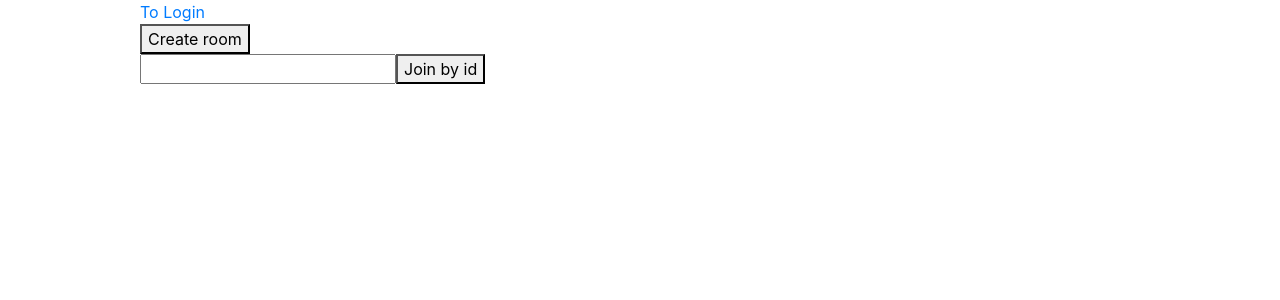
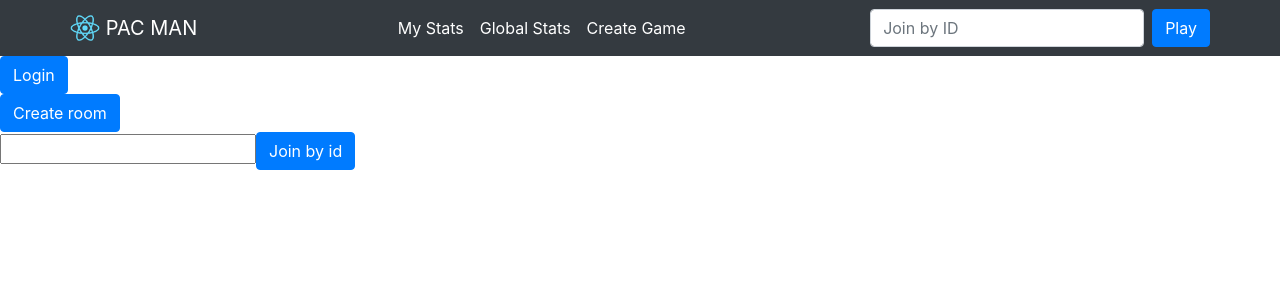
Before and after one commit to IvanPavlyk/multiplayer_pacman, a React (Create React App) app in the folder pac-web/: page / in a window 1280 px wide. Shown: the top 300 px of the page. Built offline with nearby package versions, Linux system fonts and the light colour scheme; what colyseus.js would draw is missing.

Commit message:
Add Navigation
-Add global navigation bar to all pages
-Add navigation paths to new pages

```diff
--- a/pac-web/src/components/App/App.js
+++ b/pac-web/src/components/App/App.js
@@ -2,18 +2,20 @@
 import Router from 'components/Router';
 import { BrowserRouter } from 'react-router-dom';
 import ColyseusClient from 'components/ColyseusClient';
+import NavigationBar from 'components/NavigationBar';
 
 import 'bootstrap/dist/css/bootstrap.min.css';
-import './app.css';
 
 function App() {
   return (
     <div className='App'>
-      <ColyseusClient>
-        <BrowserRouter>
-          <Router/>
-        </BrowserRouter>
-      </ColyseusClient>
+      <NavigationBar>
+        <ColyseusClient>
+          <BrowserRouter>
+            <Router/>
+          </BrowserRouter>
+        </ColyseusClient>
+      </NavigationBar>
     </div>
   );
 }
--- /dev/null
+++ b/pac-web/src/components/NavigationBar/NavigationBar.js
@@ -0,0 +1,39 @@
+import React from 'react';
+import {Navbar, Nav, Container, Form, FormControl, Button} from 'react-bootstrap';
+import './style.css';
+
+const NavigationBar = (props) => {
+  return( <div>
+    <Navbar bg='dark'>
+      <Container>
+        <Navbar.Brand href='#home'>
+          <img
+            alt=''
+            src='/logo192.png'
+            width='30'
+            height='30'
+            className='d-inline-block align-top'
+          />{' '}
+          <span className='navigation-text'>PAC MAN</span>
+        </Navbar.Brand>
+        <Nav>
+          <Nav.Link className='navigation-text'>My Stats</Nav.Link>
+          <Nav.Link className='navigation-text'>Global Stats</Nav.Link>
+          <Nav.Link className='navigation-text'>Create Game</Nav.Link>
+        </Nav>
+        <Form className='d-flex'>
+          <FormControl
+            type='search'
+            placeholder='Join by ID'
+            className='mr-2'
+            aria-label='Search'
+          />
+          <Button>Play</Button>
+        </Form>
+      </Container>
+    </Navbar>
+    {props.children}
+  </div>);
+};
+
+export default NavigationBar;
--- /dev/null
+++ b/pac-web/src/components/NavigationBar/index.js
@@ -0,0 +1 @@
+export { default } from './NavigationBar.js';
--- /dev/null
+++ b/pac-web/src/components/NavigationBar/style.css
@@ -0,0 +1,3 @@
+.navigation-text{
+    color: white !important;
+}
--- a/pac-web/src/pages/Home/Home.js
+++ b/pac-web/src/pages/Home/Home.js
@@ -1,7 +1,7 @@
 import React, { useState } from 'react';
-import { Link } from 'react-router-dom';
 import { useColyseus } from 'components/ColyseusClient';
 import { useHistory } from 'react-router-dom';
+import Button from 'react-bootstrap/Button';
 
 const Room = () => {
   const [id, setValue] = useState('');
@@ -17,12 +17,16 @@
     history.push(`/room/${id}`);
   };
 
+  const redirectLogin = () => {
+    history.push('/login');
+  };
+
   return (
     <div>
-      <Link to='/login'>To Login</Link>
+      <Button onClick={redirectLogin}>Login</Button>
 
       <br />
-      <button onClick={createAndJoinRoom}>Create room</button>
+      <Button onClick={createAndJoinRoom}>Create room</Button>
       <br />
 
       <input
@@ -30,7 +34,7 @@
         value={id}
         onChange={(e) => setValue(e.target.value)}
       />
-      <button onClick={() => joinRoom(id)}>Join by id</button>
+      <Button onClick={() => joinRoom(id)}>Join by id</Button>
     </div>
   );
 };
--- a/pac-web/src/pages/Login/Login.js
+++ b/pac-web/src/pages/Login/Login.js
@@ -2,7 +2,6 @@
 import { Form, Button, Container, Row } from 'react-bootstrap';
 import { useHistory } from 'react-router-dom';
 import { GoogleLogin } from 'react-google-login';
-import './style.css';
 
 const Login = () => {
   const history = useHistory();
```
Also changed, not shown: pac-web/src/pages/Login/style.css (deleted), 2 other files (tests, documents, lock files or other folders).
